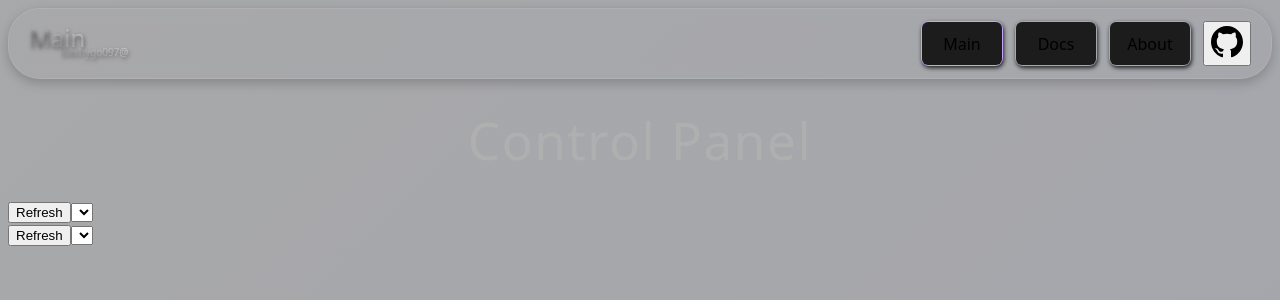
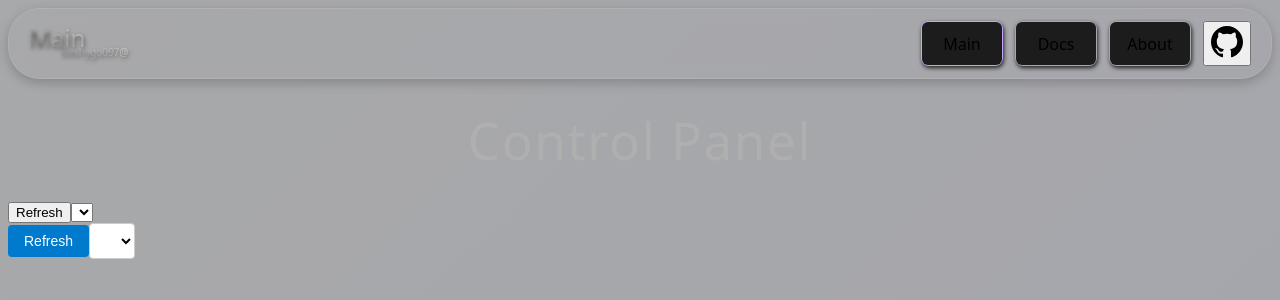
Before and after one commit to dashygo097/digital-multi-function-debugger, a React (Vite) app in the folder frontend/: page / in a window 1280 px wide. Shown: the top 300 px of the page. Built offline with nearby package versions, Linux system fonts and the light colour scheme.

Commit message:
checkpoint

```diff
--- a/frontend/src/components/SelectList.tsx
+++ b/frontend/src/components/SelectList.tsx
@@ -3,7 +3,6 @@ import React from "react";
 interface SelectListProps {
   options?: string[];
   className?: string;
-  onChange?: (value: string) => void;
 }
 
 class SelectList extends React.Component<SelectListProps> {
@@ -11,16 +10,11 @@ class SelectList extends React.Component<SelectListProps> {
     super(props);
   }
 
-  handleChange(event: React.ChangeEvent<HTMLSelectElement>) {
-    console.log(event.target.value);
-  }
-
   render() {
     return (
-      <select className={this.props.className} onChange={this.handleChange}>
+      <select className={this.props.className}>
         {this.props.options?.map((option, index) => (
           <option key={index} value={option}>
-            {" "}
             {option}
           </option>
         ))}
--- a/frontend/src/components/SerialPortList.tsx
+++ b/frontend/src/components/SerialPortList.tsx
@@ -1,6 +1,7 @@
 import React from "react";
 import Button from "./Button";
 import SelectList from "./SelectList";
+import "../styles/serial.css";
 
 interface SerialPortListProps {
   className?: string;
--- a/frontend/src/components/NavBar.tsx
+++ b/frontend/src/pages/NavBar.tsx
@@ -2,9 +2,9 @@ import React from "react";
 import { Link } from "react-router-dom";
 
 import { withRouter } from "../utils/withRouter";
-import Button from "./Button";
+import Button from "../components/Button";
 import NavHeader from "./NavHeader";
-import GitHubIcon from "./GithubIcon";
+import GitHubIcon from "../components/GithubIcon";
 import "../styles/navbar.css";
 
 interface NavBarProps {
--- a/frontend/src/pages/AboutPage.tsx
+++ b/frontend/src/pages/about/AboutPage.tsx
@@ -1,7 +1,7 @@
 import React from "react";
 
-import { withRouter } from "../utils/withRouter";
-import VersionInfo from "../components/VersionInfo";
+import { withRouter } from "../../utils/withRouter";
+import VersionInfo from "./VersionInfo";
 
 interface AboutPageProps {
   navigate: (path: string) => void;
@@ -16,7 +16,7 @@ class AboutPage extends React.Component<AboutPageProps> {
     return (
       <div className="about-page">
         <h1>About This App</h1>
-        <p className="info-about">
+        <p className="about-info">
           This is the upper computer software for the 2025A Embedded Competition
           FPGA track, developed using React + TypeScript + Electron.
         </p>
--- a/frontend/src/components/VersionInfo.tsx
+++ b/frontend/src/pages/about/VersionInfo.tsx
@@ -1,5 +1,5 @@
 import React from "react";
-import "../styles/info.css";
+import "../../styles/about.css";
 
 interface VersionInfoProps {
   names: string[];
@@ -13,7 +13,7 @@ class VersionInfo extends React.Component<VersionInfoProps> {
 
   render() {
     return (
-      <div className="info-version">
+      <div className="about-versions">
         {this.props.names.map((name, index) => (
           <div key={index}>
             {this.props.names[index]} (v{this.props.versions[index]})
--- a/frontend/src/pages/DocPage.tsx
+++ b/frontend/src/pages/doc/DocPage.tsx
@@ -1,6 +1,6 @@
 import React from "react";
 
-import { withRouter } from "../utils/withRouter";
+import { withRouter } from "../../utils/withRouter";
 
 interface DocPageProps {
   navigate: (path: string) => void;
@@ -15,7 +15,6 @@ class DocPage extends React.Component<DocPageProps> {
     return (
       <div className="doc-page">
         <h1>Documentations</h1>
-        <p className="info-doc"></p>
       </div>
     );
   }
--- a/frontend/src/pages/MainPage.tsx
+++ b/frontend/src/pages/main/MainPage.tsx
@@ -1,11 +1,9 @@
 import React from "react";
 
-import { withRouter } from "../utils/withRouter";
-import Waveform, { DataPoint } from "../components/Waveform";
-import InputTracer from "../components/InputTracer";
-import SelectList from "../components/SelectList";
-import USBDeviceList from "../components/USBDeviceList";
-import SerialPortList from "../components/SerialPortList";
+import { withRouter } from "../../utils/withRouter";
+import Waveform, { DataPoint } from "../../components/Waveform";
+import USBDeviceList from "../../components/USBDeviceList";
+import SerialPortList from "../../components/SerialPortList";
 
 const MAX_DATA_POINTS = 100;
 
@@ -65,10 +63,10 @@ class MainPage extends React.Component<MainPageProps, MainPageState> {
 
   render() {
     return (
-      <div className="page-main">
+      <div className="main-page">
         <h1>Control Panel</h1>
-        <USBDeviceList />
-        <SerialPortList />
+        <USBDeviceList className="main-usblist" />
+        <SerialPortList className="main-seriallist" />
       </div>
     );
   }
--- a/frontend/src/pages/NotFound.tsx
+++ b/frontend/src/pages/notfound/NotFound.tsx
@@ -1,6 +1,6 @@
 import React from "react";
 
-import { withRouter } from "../utils/withRouter";
+import { withRouter } from "../../utils/withRouter";
 
 interface NotFoundProps {
   navigate: (path: string) => void;
@@ -12,7 +12,7 @@ class NotFound extends React.Component<NotFoundProps> {
   }
   render() {
     return (
-      <div className="not-found">
+      <div className="page-not-found">
         <h1>404 - Page Not Found D:</h1>
         <p>The page you are looking for does not exist.</p>
       </div>
--- a/frontend/src/styles/info.css
+++ b/frontend/src/styles/about.css
@@ -1,4 +1,4 @@
-.info-about {
+.about-info {
   font-size: 1.2rem;
   align-items: center;
 
@@ -16,11 +16,11 @@
   cursor: pointer;
 }
 
-.info-about:hover {
+.about-info:hover {
   transform: scale(1.05);
 }
 
-.info-version {
+.about-versions {
   font-size: 0.95rem;
   align-items: center;
 
@@ -42,11 +42,11 @@
   cursor: pointer;
 }
 
-.info-version:hover {
+.about-versions:hover {
   transform: translateX(0);
 }
 
-.info-version::before {
+.about-versions::before {
   content: "";
 
   display: inline-block;
@@ -59,7 +59,7 @@
   animation: pulse 2.5s infinite;
 }
 
-.info-version::after {
+.about-versions::after {
   content: "i";
   font-size: 14px;
   font-style: italic;
--- a/frontend/src/styles/serial.css
+++ b/frontend/src/styles/serial.css
@@ -0,0 +1,54 @@
+.main-seriallist {
+  display: flex;
+  align-items: center;
+  gap: 12px;
+  padding: 16px;
+  background-color: #f5f5f5;
+  border-radius: 8px;
+  border: 1px solid #ddd;
+  margin: 10px 0;
+}
+
+.main-seriallist-button {
+  padding: 8px 16px;
+  background-color: #007acc;
+  color: white;
+  border: none;
+  border-radius: 4px;
+  cursor: pointer;
+  font-size: 14px;
+  font-weight: 500;
+  transition: background-color 0.2s ease;
+  min-width: 80px;
+}
+
+.main-seriallist-button:hover {
+  background-color: #005a9e;
+}
+
+.main-seriallist-button:active {
+  background-color: #004680;
+  transform: translateY(1px);
+}
+
+.main-seriallist-button:disabled {
+  background-color: #cccccc;
+  cursor: not-allowed;
+  transform: none;
+}
+
+.main-seriallist-selectlist {
+  flex: 1;
+  padding: 8px 12px;
+  border: 1px solid #ccc;
+  border-radius: 4px;
+  font-size: 14px;
+  background-color: white;
+  min-height: 36px;
+}
+
+.main-seriallist-selectlist:focus {
+  outline: none;
+  border-color: #007acc;
+  box-shadow: 0 0 0 2px rgba(0, 122, 204, 0.2);
+}
```
Also changed, not shown: frontend/src/pages/PageRouter.tsx (+5 -5 lines), frontend/src/pages/NavHeader.tsx (renamed from frontend/src/components/NavHeader.tsx).
